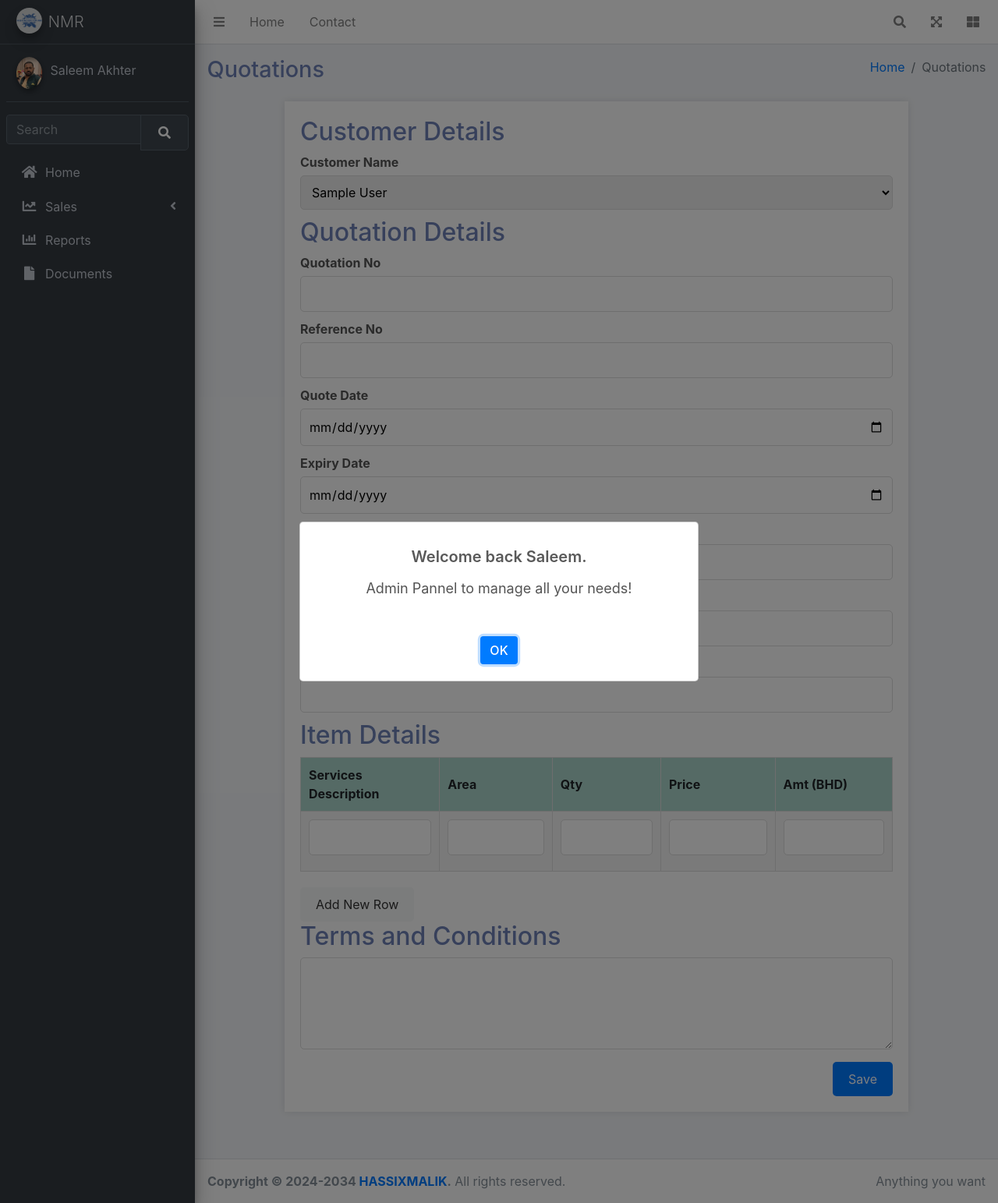
After one commit to hassixmalik/Invoice360, a CodeIgniter app: page /NMR-invoice360/addquotation in a window 1280 px wide. The commit adds this page. Shown: the whole page at 78% size. Run offline with CodeIgniter, Linux system fonts and the light colour scheme; data comes from the database, SQL or seed files in the repository; tables that the repository leaves empty or names only in its code hold one stand-in row (values such as "Sample post"); some libraries are stand-ins or nearby versions.

Commit message:
flaws insaving quoation, look on that

```diff
--- a/application/config/routes.php
+++ b/application/config/routes.php
@@ -55,6 +55,9 @@ $route['customers'] = 'customers';
 $route['addcustomer'] = 'customers/addcustomer';
 $route['savecustomerform'] = 'customers/savecustomerform';
 $route['quotation'] = 'quotation';
+$route['quotationspage'] = 'quotation/quotationspage';
+$route['addquotation'] = 'quotation/addquotation';
+$route['save_quotation'] = 'quotation/save_quotation';
 
 $route['404_override'] = 'errors/Custom404';
 $route['translate_uri_dashes'] = FALSE;
--- a/application/controllers/Quotation.php
+++ b/application/controllers/Quotation.php
@@ -5,13 +5,65 @@ class Quotation extends CI_Controller {
 	public function __construct()
 	{
 	  parent::__construct();
-	  $this->load->model('');
+	  $this->load->model('Quotation_model');
+	  $this->load->model('Users');
 	}
     public function index(){
         $this->template->page_title('Quotations')->load('quotation');
     }
 
     public function quotationspage(){
-        $this->template->page_title('Quotations')->load('quotationspage');
+        $data['quotations'] = $this->Quotation_model->get_quotations();
+        $this->template->page_title('Quotations')->load('quotationspage', $data);
+    }
+
+    public function addquotation(){
+        $data['customers'] = $this->Users->get_customers();
+        $this->template->page_title('Quotations')->load('addquotation', $data);
+    }
+
+    public function save_quotation() {
+        $quotation_data = array(
+            'customer_unique_id' => $this->input->post('customer_name'),
+            'quotation_no' => $this->input->post('quotation_no'),
+            'reference_no' => $this->input->post('reference_no'),
+            'quote_date' => $this->input->post('quote_date'),
+            'expiry_date' => $this->input->post('expiry_date'),
+            'salesperson' => $this->input->post('salesperson'),
+            'project_name' => $this->input->post('project_name'),
+            'subject' => $this->input->post('subject')
+        );
+
+        $quotation_id = $this->Quotation_model->save_quotation($quotation_data);
+
+        $item_data = array();
+        $service_descriptions = $this->input->post('service_description');
+        $areas = $this->input->post('area');
+        $qtys = $this->input->post('qty');
+        $prices = $this->input->post('price');
+        $amts = $this->input->post('amt');
+
+        for ($i = 0; $i < count($service_descriptions); $i++) {
+            $item_data[] = array(
+                'quotation_id' => $quotation_id,
+                'service_description' => $service_descriptions[$i],
+                'area' => $areas[$i],
+                'qty' => $qtys[$i],
+                'price' => $prices[$i],
+                'amt' => $amts[$i],
+                'sub_total' => array_sum($amts)
+            );
+        }
+
+        $this->Quotation_model->save_items($item_data);
+
+        $terms_data = array(
+            'quotation_id' => $quotation_id,
+            'terms' => $this->input->post('terms')
+        );
+
+        $this->Quotation_model->save_terms($terms_data);
+
+        redirect('quotation/quotationspage'); // Redirect to success page or wherever you need
     }
 }
--- /dev/null
+++ b/application/models/Quotation_model.php
@@ -0,0 +1,29 @@
+<?php
+if ( ! defined('BASEPATH')) exit('No direct script access allowed');
+
+class Quotation_model extends MY_Model {
+    public function save_quotation($data) {
+        $this->db->insert('quotations', $data);
+        return $this->db->insert_id(); // Return the inserted quotation_id
+    }
+
+    public function save_items($data) {
+        $this->db->insert_batch('items', $data);
+    }
+
+    public function save_terms($data) {
+        $this->db->insert('terms_and_conditions', $data);
+    }
+
+    public function get_quotations() {
+        $this->db->select('q.quote_date, q.quotation_no, q.reference_no, c.customer_name, i.sub_total as amount');
+        $this->db->from('quotations q');
+        $this->db->join('new_customer c', 'q.customer_unique_id = c.customer_unique_id');
+        $this->db->join('items i', 'q.quotation_id = i.quotation_id');
+        $this->db->group_by('q.quotation_id');
+        $query = $this->db->get();
+        return $query->result_array();
+    }
+
+
+}
--- a/application/models/Users.php
+++ b/application/models/Users.php
@@ -39,4 +39,9 @@
       $query = $this->db->get();
       return $query->result_array();
     }
+
+    public function get_customers() {
+      $query = $this->db->get('new_customer');
+      return $query->result_array();
+    }
   }
--- /dev/null
+++ b/application/views/addquotation.php
@@ -0,0 +1,157 @@
+
+    <style>
+        /* body {
+            font-family: Arial, sans-serif;
+            background-color: #f4f4f9;
+            margin: 0;
+            padding: 20px;
+        } */
+        .container {
+            max-width: 800px;
+            margin: auto;
+            background-color: #ffffff;
+            padding: 20px;
+            box-shadow: 0 0 10px rgba(0, 0, 0, 0.1);
+        }
+        h1, h2 {
+            color: #6e82b7
+        }
+        label {
+            display: block;
+            margin-bottom: 5px;
+            color: #555;
+        }
+        input, select, textarea {
+            width: 100%;
+            padding: 10px;
+            margin-bottom: 10px;
+            border: 1px solid #ddd;
+            border-radius: 5px;
+        }
+        table {
+            width: 100%;
+            margin-bottom: 20px;
+            border-collapse: collapse;
+        }
+        table, th, td {
+            border: 1px solid #ddd;
+        }
+        th, td {
+            padding: 10px;
+            text-align: left;
+        }
+        .btn {
+            display: inline-block;
+            padding: 10px 20px;
+            color: #fff;
+            background-color: #007bff;
+            border: none;
+            border-radius: 5px;
+            cursor: pointer;
+            text-align: center;
+        }
+        .btn-light {
+            background-color: #f8f9fa;
+            color: #333;
+        }
+        .btn-light:hover {
+            background-color: #e2e6ea;
+            color:white;
+        }
+        .btn:hover {
+            background-color: #0056b3;
+            color:white;
+        }
+        .text-right {
+            text-align: right;
+        }
+    </style>
+
+<body>
+
+<div class="container">
+    <form id="quotation-form">
+        <h2>Customer Details</h2>
+        <label for="customerName">Customer Name</label>
+        <select id="customerName" name="customer_name" required>
+            <?php foreach ($customers as $customer): ?>
+                <option value="<?php echo $customer['customer_unique_id']; ?>"><?php echo $customer['customer_name']; ?></option>
+            <?php endforeach; ?>
+        </select>
+
+
+        <h2>Quotation Details</h2>
+        <label for="quotationNo">Quotation No</label>
+        <input type="text" id="quotationNo" name="quotation_no" required>
+
+        <label for="referenceNo">Reference No</label>
+        <input type="text" id="referenceNo" name="reference_no">
+
+        <label for="quoteDate">Quote Date</label>
+        <input type="date" id="quoteDate" name="quote_date" required>
+
+        <label for="expiryDate">Expiry Date</label>
+        <input type="date" id="expiryDate" name="expiry_date" required>
+
+        <label for="salesperson">Salesperson</label>
+        <input type="text" id="salesperson" name="salesperson">
+
+        <label for="projectName">Project Name</label>
+        <input type="text" id="projectName" name="project_name">
+
+        <label for="subject">Subject</label>
+        <input type="text" id="subject" name="subject">
+
+        <h2>Item Details</h2>
+        <table id="itemTable">
+            <thead style='background-color: #6eb7a694;'>
+                <tr>
+                    <th>Services Description</th>
+                    <th>Area</th>
+                    <th>Qty</th>
+                    <th>Price</th>
+                    <th>Amt (BHD)</th>
+                </tr>
+            </thead>
+            <tbody style='background-color: #80808014;'>
+                <tr>
+                    <td><input type="text" name="service_description[]"></td>
+                    <td><input type="text" name="area[]"></td>
+                    <td><input type="number" name="qty[]" min="0"></td>
+                    <td><input type="number" name="price[]" step="0.01" min="0"></td>
+                    <td><input type="number" name="amt[]" step="0.01" min="0" readonly></td>
+                </tr>
+            </tbody>
+        </table>
+        <button type="button" class="btn btn-light" onclick="addRow()">Add New Row</button>
+
+        <h2>Terms and Conditions</h2>
+        <textarea id="terms" name="terms" rows="4" required></textarea>
+
+        <div class="text-right">
+            <a type="submit" class="btn" href='<?php echo base_url('save_quotation') ?>'>Save</a>
+        </div>
+    </form>
+</div>
+
+<script>
+    function addRow() {
+        const table = document.getElementById('itemTable').getElementsByTagName('tbody')[0];
+        const newRow = table.insertRow();
+
+        newRow.innerHTML = `
+            <td><input type="text" name="service_description[]"></td>
+            <td><input type="text" name="area[]"></td>
+            <td><input type="number" name="qty[]" min="0"></td>
+            <td><input type="number" name="price[]" step="0.01" min="0"></td>
+            <td><input type="number" name="amt[]" step="0.01" min="0" readonly></td>
+        `;
+    }
+
+    document.getElementById('quotation-form').addEventListener('submit', function(event) {
+        event.preventDefault();
+        // Save the form data to the database
+    });
+</script>
+
+</body>
--- a/application/views/quotation.php
+++ b/application/views/quotation.php
@@ -77,6 +77,7 @@
             padding: 20mm;
             box-sizing: border-box;
             font-family: Arial, sans-serif;
+            font-size:10px;
         }
 
         .container {
--- a/application/views/template/default/menu_left.php
+++ b/application/views/template/default/menu_left.php
@@ -25,7 +25,7 @@
           </a>
         </li>
         <li class="nav-item">
-          <a href="<?php echo base_url('quotation') ?>" class="nav-link">
+          <a href="<?php echo base_url('quotationspage') ?>" class="nav-link">
             <i class="far fa-circle nav-icon"></i>
             <p>Quotes</p>
           </a>
```
Also changed, not shown: application/views/quotationspage.php (+48 -16 lines).
